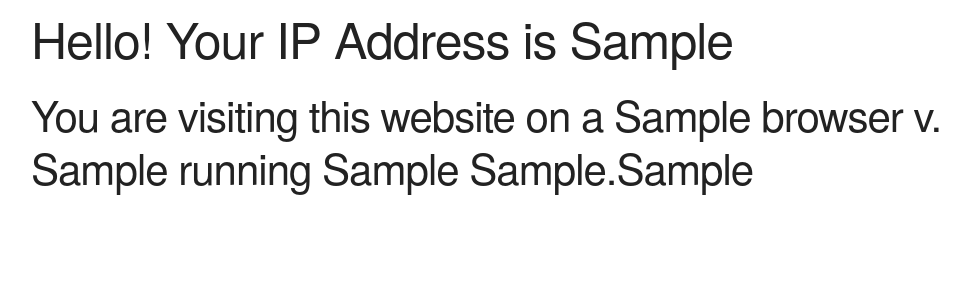
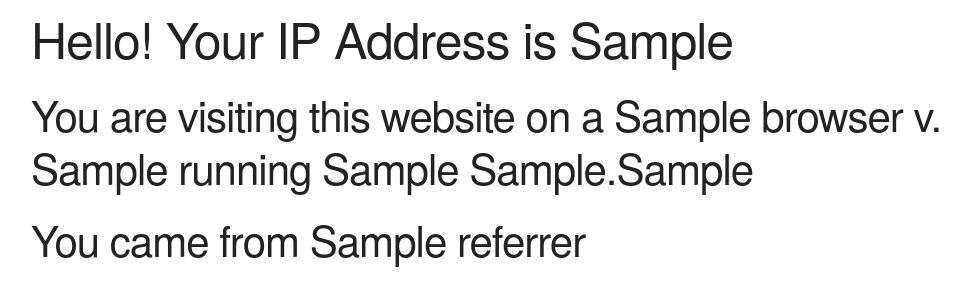
Before and after one commit to lukegil/whoDat, a Flask app: template src/templates/index.html in a window 1280 px wide. Shown: the top 306 px of the page, without its empty margins (129-1099 px from the left). Run offline with Flask 2, Linux system fonts and the light colour scheme; the template is opened without the code that fills it: most values are stand-ins (such as "Sample title", 1, 10 or a date in 2020); parts of the project's set-up code (start-up, migrations or seed data) failed here and were passed over.

Commit message:
added referrer

```diff
--- a/src/routes.py
+++ b/src/routes.py
@@ -16,7 +16,7 @@ def init():
     data["user_agent"] = control.parse_ua(headers["User-Agent"])
 
     data["ip"] = request.remote_addr
-
+    data["referrer"] = request.referrer
     data["geo"] = control.get_geo(data["ip"])
     data["api_key"] = "AIzaSyBjOQ-fEaoQTO29FSZ-kTM0A28MVCVh8RQ"
 
--- a/src/templates/index.html
+++ b/src/templates/index.html
@@ -43,7 +43,11 @@
     <script src="https://maps.googleapis.com/maps/api/js?key={{data.api_key}}&callback=initMap" async defer></script>
     {% endif %}
         {% endif %}
+
+        <h2>You came from {{data.referrer}}</h2>
     </div>
+
+
 </body>
 
 </html>
```
